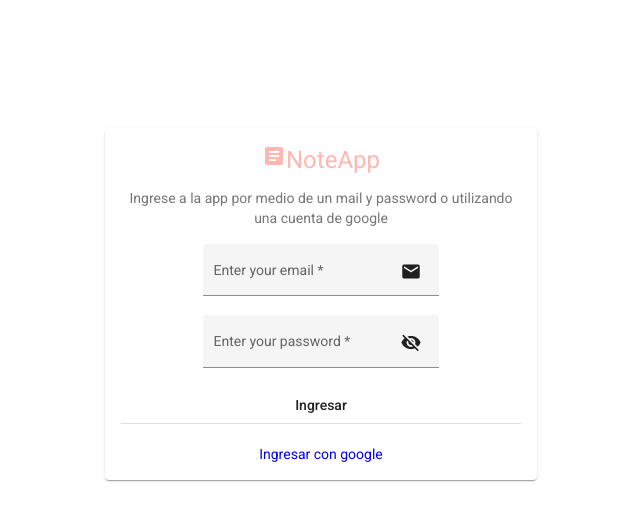
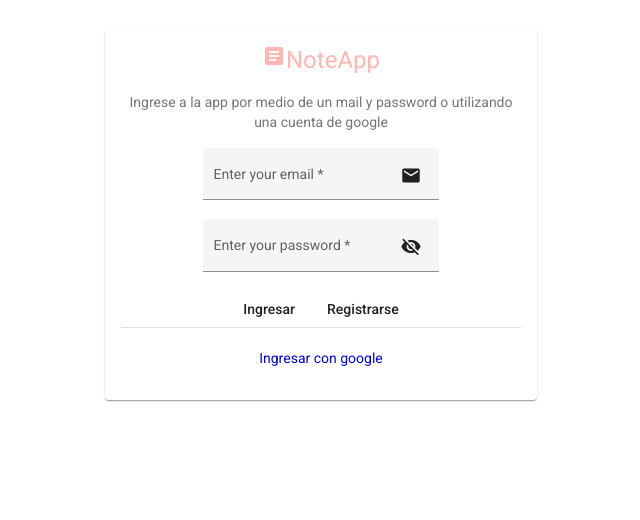
Before and after one commit to macunab/NoteApp, an Angular app: page /login in a window 1280 px wide. Shown: the top 520 px of the page, without its empty margins (319-959 px from the left). Built offline with nearby package versions, Linux system fonts and the light colour scheme.

Commit message:
register user

```diff
--- a/src/app/authentication/authentication.module.ts
+++ b/src/app/authentication/authentication.module.ts
@@ -5,11 +5,15 @@ import { ReactiveFormsModule } from '@angular/forms';
 import { AuthenticationRoutingModule } from './authentication-routing.module';
 import { LoginComponent } from './login/login.component';
 import { MaterialModule } from '../material/material.module';
+import { MainComponent } from './main/main.component';
+import { RegisterComponent } from './register/register.component';
 
 
 @NgModule({
   declarations: [
-    LoginComponent
+    LoginComponent,
+    MainComponent,
+    RegisterComponent
   ],
   imports: [
     CommonModule,
--- a/src/app/authentication/login/login.component.html
+++ b/src/app/authentication/login/login.component.html
@@ -1,4 +1,4 @@
-<div class="main-content">
+<!--<div class="main-content">
     <div fxLayout="row" fxLayoutAlign="center strech" class="card-note-list">
         <mat-card class="login">
             <mat-card-title><h1 class="text-pastel-green"><mat-icon matListIcon>article</mat-icon>NoteApp</h1></mat-card-title>
@@ -25,6 +25,7 @@
                         </button>
                     </mat-form-field> <br>
                     <button mat-button type="submit">Ingresar</button>
+                    <a mat-button routerLink="">Registrarse</a>
                 </form>
                 <mat-divider></mat-divider>
                 <div class="auth-google">
@@ -33,4 +34,35 @@
             </mat-card-content>
         </mat-card>
     </div>
-</div>
+</div>-->
+
+<mat-card-subtitle>Ingrese a la app por medio de un mail y password o utilizando una cuenta de google</mat-card-subtitle>
+<mat-card-content>
+    <form autocomplete="off"
+        [formGroup]="loginForm"
+        (ngSubmit)="loginSubmit()"
+        fxLayout="column">
+
+        <mat-form-field appearance="fill">
+            <mat-label>Enter your email</mat-label>
+            <input matInput placeholder="pat@example.com" formControlName="email" required>
+            <button mat-icon-button matSuffix>
+                <mat-icon>mail</mat-icon>
+              </button>
+        </mat-form-field>
+
+        <mat-form-field appearance="fill">
+            <mat-label>Enter your password</mat-label>
+            <input matInput [type]="hide ? 'password' : 'text'" formControlName="password" required>
+            <button mat-icon-button matSuffix (click)="hide = !hide" [attr.aria-label]="'Hide password'" [attr.aria-pressed]="hide">
+              <mat-icon>{{hide ? 'visibility_off' : 'visibility'}}</mat-icon>
+            </button>
+        </mat-form-field> <br>
+        <button mat-button type="submit">Ingresar</button>
+        <a mat-button routerLink="register">Registrarse</a>
+    </form>
+    <mat-divider></mat-divider>
+    <div class="auth-google">
+        <a routerLink="">Ingresar con google</a>
+    </div>
+</mat-card-content>
--- /dev/null
+++ b/src/app/authentication/main/main.component.html
@@ -0,0 +1,8 @@
+<div class="main-content">
+    <div fxLayout="row" fxLayoutAlign="center strech" class="card-note-list">
+        <mat-card class="login">
+            <mat-card-title><h1 class="text-pastel-green"><mat-icon matListIcon>article</mat-icon>NoteApp</h1></mat-card-title>
+            <router-outlet></router-outlet>
+        </mat-card>
+    </div>
+</div>
--- /dev/null
+++ b/src/app/authentication/main/main.component.ts
@@ -0,0 +1,16 @@
+import { Component, OnInit } from '@angular/core';
+
+@Component({
+  selector: 'app-main',
+  templateUrl: './main.component.html',
+  styles: [
+  ]
+})
+export class MainComponent implements OnInit {
+
+  constructor() { }
+
+  ngOnInit(): void {
+  }
+
+}
--- /dev/null
+++ b/src/app/authentication/register/register.component.html
@@ -0,0 +1,47 @@
+<mat-card-subtitle>Registre una nueva cuenta de forma rapida y sencilla</mat-card-subtitle>
+<mat-card-content>
+    <form autocomplete="off"
+        [formGroup]="registerForm"
+        (ngSubmit)="registerSubmit()"
+        fxLayout="column">
+
+        <mat-form-field appearance="fill">
+            <mat-label>Enter your name</mat-label>
+            <input matInput placeholder="name" required>
+            <button mat-icon-button matSuffix>
+                <mat-icon>user</mat-icon>
+              </button>
+        </mat-form-field>
+
+        <mat-form-field appearance="fill">
+            <mat-label>Enter your email</mat-label>
+            <input matInput placeholder="pat@example.com" required>
+            <button mat-icon-button matSuffix>
+                <mat-icon>mail</mat-icon>
+              </button>
+        </mat-form-field>
+
+        <mat-form-field appearance="fill">
+            <mat-label>Enter your password</mat-label>
+            <input matInput [type]="hide ? 'password' : 'text'" required>
+            <button mat-icon-button matSuffix (click)="hide = !hide" [attr.aria-label]="'Hide password'" [attr.aria-pressed]="hide">
+              <mat-icon>{{hide ? 'visibility_off' : 'visibility'}}</mat-icon>
+            </button>
+        </mat-form-field>
+
+        <mat-form-field appearance="fill">
+            <mat-label>Re-enter password</mat-label>
+            <input matInput [type]="hide ? 'password' : 'text'" required>
+            <button mat-icon-button matSuffix (click)="hide = !hide" [attr.aria-label]="'Hide password'" [attr.aria-pressed]="hide">
+              <mat-icon>{{hide ? 'visibility_off' : 'visibility'}}</mat-icon>
+            </button>
+        </mat-form-field>
+        <br>
+        <a mat-button routerLink="login">Ingresar</a>
+        <button mat-button type="submit">Guardar</button>
+    </form>
+    <mat-divider></mat-divider>
+    <div class="auth-google">
+        <a routerLink="">Ingresar con google</a>
+    </div>
+</mat-card-content>
--- /dev/null
+++ b/src/app/authentication/register/register.component.ts
@@ -0,0 +1,25 @@
+import { Component, OnInit } from '@angular/core';
+import { FormGroup, FormBuilder } from '@angular/forms';
+
+@Component({
+  selector: 'app-register',
+  templateUrl: './register.component.html',
+  styles: [
+  ]
+})
+export class RegisterComponent implements OnInit {
+
+  registerForm: FormGroup = this.fb.group({
+
+  });
+  hide: boolean = true;
+
+  constructor( private fb: FormBuilder ) { }
+
+  ngOnInit(): void {
+  }
+
+  registerSubmit() {
+
+  }
+}
--- a/src/app/note/list/list.component.html
+++ b/src/app/note/list/list.component.html
@@ -24,6 +24,10 @@
 
 <div fxLayout="column" fxLayoutGap="10px" class="card-note-list">
 
+    <div fxLayoutAlign="center center" *ngIf="viewNotes.length == 0">
+        <h2>No se ha encontrado ningun resultado</h2>
+    </div>
+
     <mat-card fxFlex="1 1 auto" *ngFor="let note of viewNotes">
         <mat-card-content>
             <mat-card-title>
--- a/src/app/note/note-routing.module.ts
+++ b/src/app/note/note-routing.module.ts
@@ -15,7 +15,7 @@ const routes: Routes = [
       { path: 'create', component: CreateNoteComponent },
       { path: 'categories', component: CategorysComponent },
       { path: 'add-category', component: AddCategoryComponent },
-      { path: '**', redirectTo: 'all' }
+      { path: '**', redirectTo: 'view/:filterBy' }
     ]
    },
    {
```
Also changed, not shown: src/app/authentication/authentication-routing.module.ts (+8 -2 lines).
